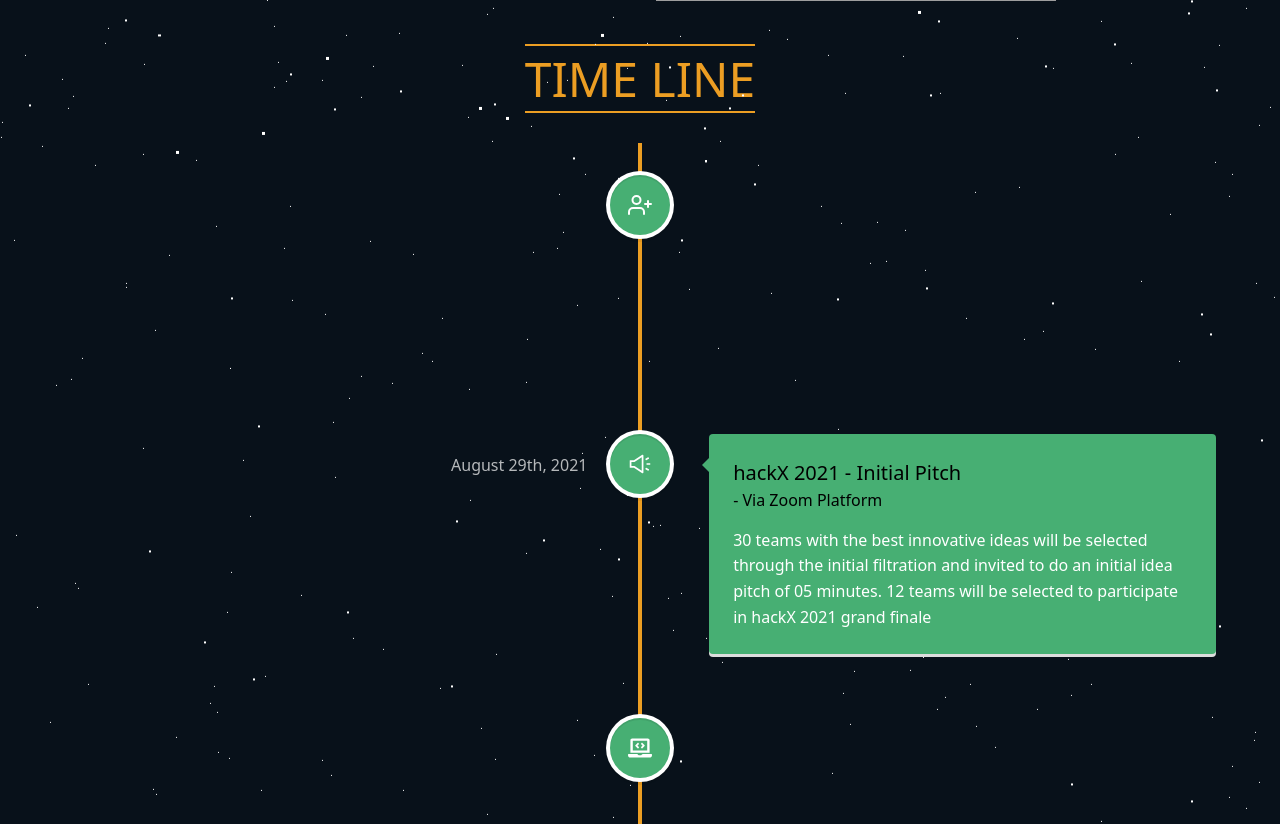
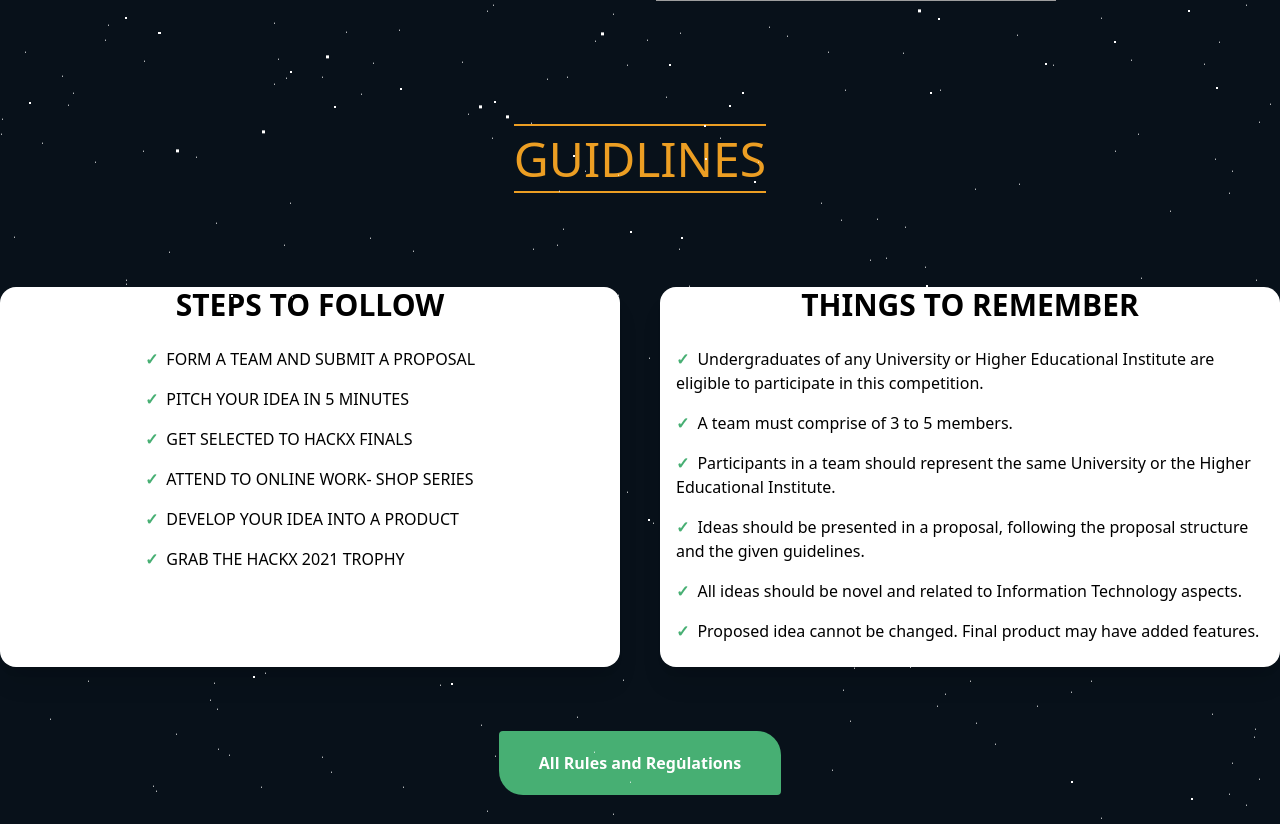
Before and after one commit to MIT-UOK/hackX-2022, a React (Vite) app: page / in a window 1280 px wide. Shown: the part 1740-2564 px from the top of the page. Built offline with nearby package versions, Linux system fonts and the light colour scheme; grey boxes are pictures that could not be loaded.

Commit message:
added guidelines section

```diff
--- a/src/App.jsx
+++ b/src/App.jsx
@@ -8,6 +8,7 @@
 import ContactUs from "./componets/ConatactUs"
 import Footer from "./componets/Footer"
 import Info from "./componets/Info"
+import Guidelines from "./componets/Guidelines"
 
 function App() {
 
@@ -17,6 +18,7 @@
       <Navbar />
       <Home />
       <Info />
+      <Guidelines />
       <TimeLine />
       <Awards />
       <Partners />
--- /dev/null
+++ b/src/componets/Guidelines/Card/index.jsx
@@ -0,0 +1,9 @@
+function Card({ children }) {
+    return (
+        <div className="rounded-2xl bg-white shadow-xl ">
+            {children}
+        </div>
+    );
+}
+
+export default Card;
--- /dev/null
+++ b/src/componets/Guidelines/Title/index.jsx
@@ -0,0 +1,9 @@
+function Title({ title }) {
+    return (
+        <h3 className="text-3xl text-gray-700 font-semibold text-center">
+            {title}
+        </h3>
+    );
+}
+
+export default Title;
--- /dev/null
+++ b/src/componets/Guidelines/index.jsx
@@ -0,0 +1,38 @@
+import Button from "../Button";
+import HeadTile from "../HeadTitle";
+import List from "../List";
+import Card from "./Card";
+import stepToFollow from "./stepToFollow";
+import thingsToRemember from "./thingsToRemember";
+import Title from "./Title";
+
+function Guidelines() {
+    return (
+        <div className="bg-homeBg1 pt-20">
+            <HeadTile title={"GUIDLINES"} />
+            <div className="container px-3 md:px-0 mx-auto">
+                <div className="my-12 grid grid-cols-1 gap-10 sm:my-16 md:grid-cols-2   ">
+                    <Card>
+                        <Title title={"STEPS TO FOLLOW"} />
+                        <div className="flex  justify-center items-center">
+                            <List listItems={stepToFollow} />
+                        </div>
+                    </Card>
+                    <Card>
+                        <Title title={"THINGS TO REMEMBER"} />
+                        <div className=" flex justify-center items-center  px-4">
+                            <List listItems={thingsToRemember} />
+                        </div>
+                    </Card>
+                </div>
+                <div className="text-center pb-10">
+                    <Button title={"All Rules and Regulations"} />
+                </div>
+            </div>
+        </div>
+
+
+    );
+}
+
+export default Guidelines;
--- /dev/null
+++ b/src/componets/Guidelines/stepToFollow.js
@@ -0,0 +1,26 @@
+export default [
+    {
+        id: "1",
+        listItem: "FORM A TEAM AND SUBMIT A PROPOSAL"
+    },
+    {
+        id: "2",
+        listItem: "PITCH YOUR IDEA IN 5 MINUTES"
+    },
+    {
+        id: "3",
+        listItem: "GET SELECTED TO HACKX FINALS"
+    },
+    {
+        id: "4",
+        listItem: "ATTEND TO ONLINE WORK- SHOP SERIES"
+    },
+    {
+        id: "5",
+        listItem: "DEVELOP YOUR IDEA INTO A PRODUCT"
+    },
+    {
+        id: "6",
+        listItem: "GRAB THE HACKX 2021 TROPHY"
+    },
+]
--- /dev/null
+++ b/src/componets/Guidelines/thingsToRemember.js
@@ -0,0 +1,26 @@
+export default [
+    {
+        id: "1",
+        listItem: "Undergraduates of any University or Higher Educational Institute are eligible to participate in this competition."
+    },
+    {
+        id: "2",
+        listItem: "A team must comprise of 3 to 5 members."
+    },
+    {
+        id: "3",
+        listItem: "Participants in a team should represent the same University or the Higher Educational Institute."
+    },
+    {
+        id: "4",
+        listItem: "Ideas should be presented in a proposal, following the proposal structure and the given guidelines."
+    },
+    {
+        id: "5",
+        listItem: "All ideas should be novel and related to Information Technology aspects."
+    },
+    {
+        id: "6",
+        listItem: "Proposed idea cannot be changed. Final product may have added features."
+    },
+]
--- /dev/null
+++ b/src/componets/List/index.jsx
@@ -0,0 +1,34 @@
+// const list = [
+//     {
+//         id: "1",
+//         listItem: "item1"
+//     },
+//     {
+//         id: "2",
+//         listItem: "item2"
+//     },
+//     {
+//         id: "3",
+//         listItem: "item3"
+//     },
+//     {
+//         id: "4",
+//         listItem: "item4"
+//     },
+// ]
+
+function List({ listItems }) {
+    return (
+        <ul role="list" className="space-y-4 py-6 text-gray-600">
+            {listItems.map((item) => (
+                <li key={item.id} className="space-x-2">
+                    <span className="text-secondary font-semibold">✓</span>
+                    <span>{item.listItem}</span>
+                </li>
+            ))}
+
+        </ul>
+    );
+}
+
+export default List;
```
